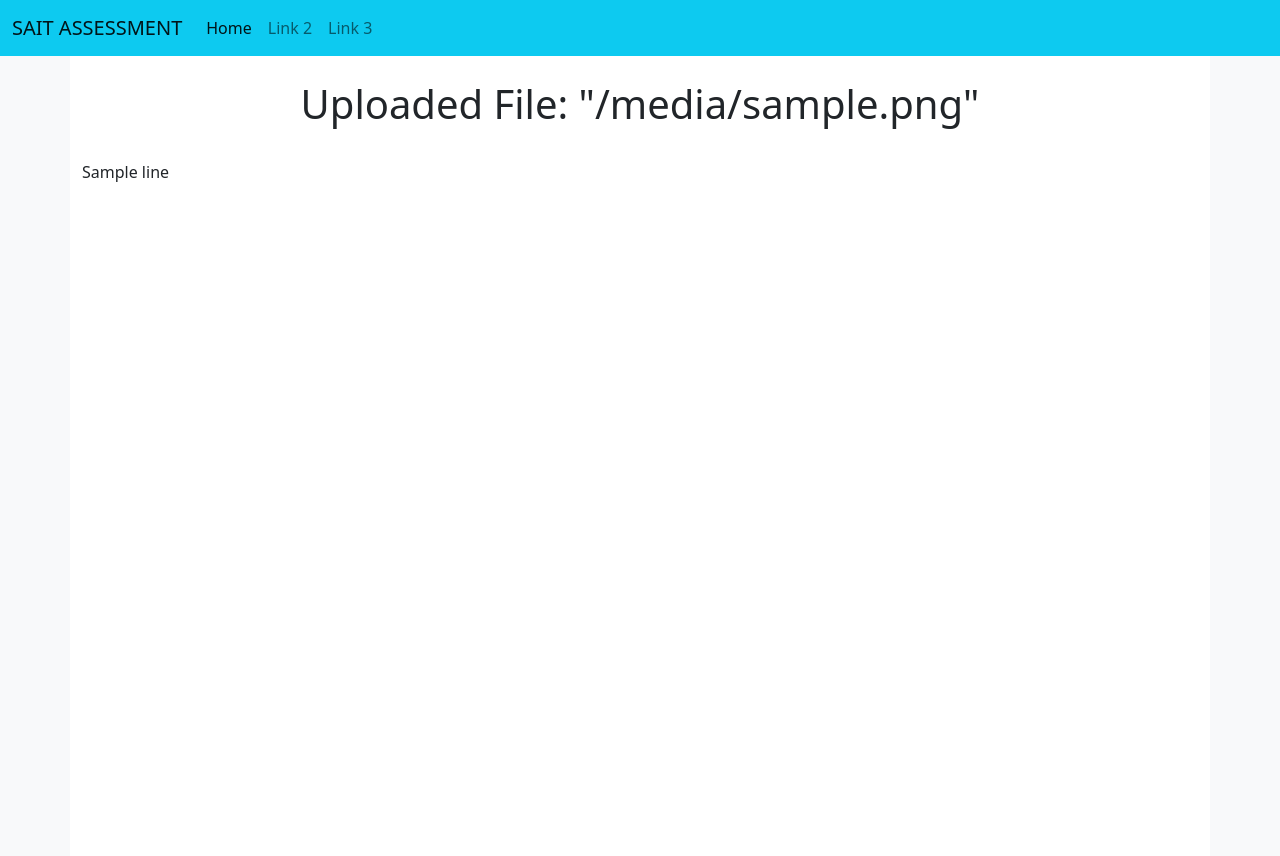
After one commit to simplytim42/sait-assessment, a Flask app: template templates/uploaded.html in a window 1280 px wide. The commit adds this page. Run offline with Flask 2, Linux system fonts and the light colour scheme; the template is opened without the code that fills it: most values are stand-ins (such as "Sample title", 1, 10 or a date in 2020).

Commit message:
second batch

```diff
--- a/app.py
+++ b/app.py
@@ -1,14 +1,32 @@
-from flask import Flask, redirect, render_template
+import os
+from flask import Flask, render_template, request, redirect, url_for
+
+UPLOAD_FOLDER = '/tmp/'
 
 app = Flask(__name__)
 
-@app.route("/")
+
+@app.route("/", methods=['GET'])
 def hello_world():
     return render_template("index.html")
 
-@app.route("/upload")
-def upload():
-    return render_template("upload.html")
+
+@app.route("/upload-file", methods=['POST'])
+def upload_file():
+    file = request.files['file']
+    filename = file.filename
+    file.save(os.path.join(UPLOAD_FOLDER, filename))
+    return redirect(url_for('uploaded', name=filename))
+
+
+@app.route("/uploaded/<string:name>", methods=['GET'])
+def uploaded(name):
+    filepath = UPLOAD_FOLDER + name
+
+    file = open(filepath, 'r')
+    lines = file.readlines()
+    return render_template("uploaded.html", lines=lines, filename=name)
+
 
 
 if __name__ == "__main__":
--- a/templates/base.html
+++ b/templates/base.html
@@ -31,7 +31,10 @@
     </div>
   </nav>
 
+  <div class="container bg-white vh-100">
     {% block content %}{% endblock %}
+  </div>
+
   <script src="https://cdn.jsdelivr.net/npm/bootstrap@5.1.3/dist/js/bootstrap.bundle.min.js" integrity="sha384-ka7Sk0Gln4gmtz2MlQnikT1wXgYsOg+OMhuP+IlRH9sENBO0LRn5q+8nbTov4+1p" crossorigin="anonymous"></script>
 </body>
 </html>
--- a/templates/index.html
+++ b/templates/index.html
@@ -3,7 +3,7 @@
 {% block title %}Home{% endblock %}
 
 {% block content%}
-<div class="container bg-white vh-100">
+
     <h1 class="pt-4 pb-4 text-center">Upload Text File</h1>
 
     <div class="row mt-5">
@@ -12,7 +12,7 @@
             <form action="/upload-file" method="post" enctype="multipart/form-data">
                 <div class="mb-3">
                     <label for="file" class="form-label">Select File</label>
-                    <input class="form-control" type="file" name="file" id="file">
+                    <input class="form-control" type="file" name="file" id="file" required>
                 </div>
                 <div class="mb-3">
                     <button type="submit" class="btn btn-primary">Submit</button>
@@ -22,5 +22,4 @@
         <div class="col"></div>
     </div>
 
-</div>
 {% endblock %}
--- /dev/null
+++ b/templates/uploaded.html
@@ -0,0 +1,13 @@
+{% extends "base.html" %}
+
+{% block title %}Upload{% endblock %}
+
+{% block content%}
+
+    <h1 class="pt-4 pb-4 text-center">Uploaded File: "{{ filename }}"</h1>
+
+    {% for line in lines %}
+        <p>{{ line }}</p>
+    {% endfor %}
+
+{% endblock %}
```
Also changed, not shown: templates/upload.html (deleted, +0 -10 lines). Lines whose indentation alone changed are shown as unchanged.
